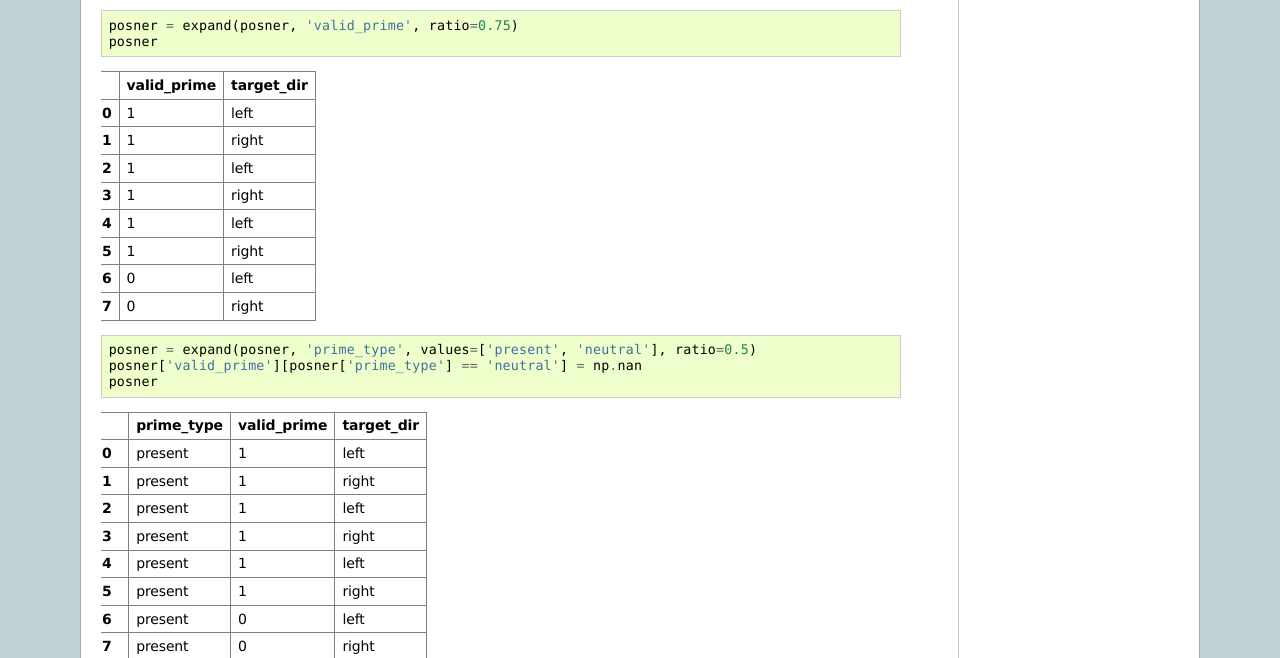
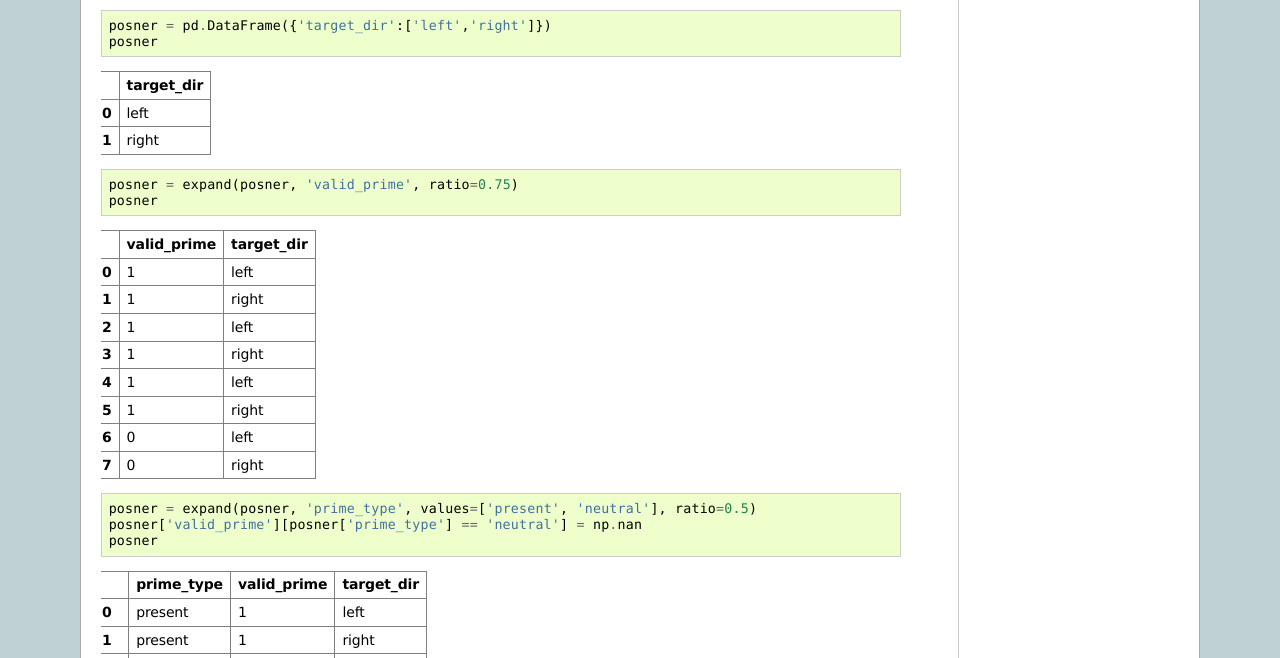
Before and after one commit to pedmiston/labtools, a Sphinx documentation site: the page built from docs/simple-functions.rst, in a window 1280 px wide and 900 px high, scrolled down 410 px, cut to the strip 242-900 px from the top of the window. Built offline with Sphinx 7.4.7, drawn with Linux system fonts in a browser that asks for light colours.

Commit message:
Missed a bit from the ipython notebook

```diff
--- a/docs/simple-functions.rst
+++ b/docs/simple-functions.rst
@@ -68,6 +68,34 @@ expand
 ------
 
 .. autofunction:: resources.trials_functions.expand
+
+.. code:: python
+
+    posner = pd.DataFrame({'target_dir':['left','right']})
+    posner
+
+.. raw:: html
+
+    <div style="max-height:1000px;max-width:1500px;overflow:auto;">
+    <table border="1" class="dataframe">
+      <thead>
+        <tr style="text-align: right;">
+          <th></th>
+          <th>target_dir</th>
+        </tr>
+      </thead>
+      <tbody>
+        <tr>
+          <th>0</th>
+          <td>  left</td>
+        </tr>
+        <tr>
+          <th>1</th>
+          <td> right</td>
+        </tr>
+      </tbody>
+    </table>
+    </div>
 
 .. code:: python
 
```
